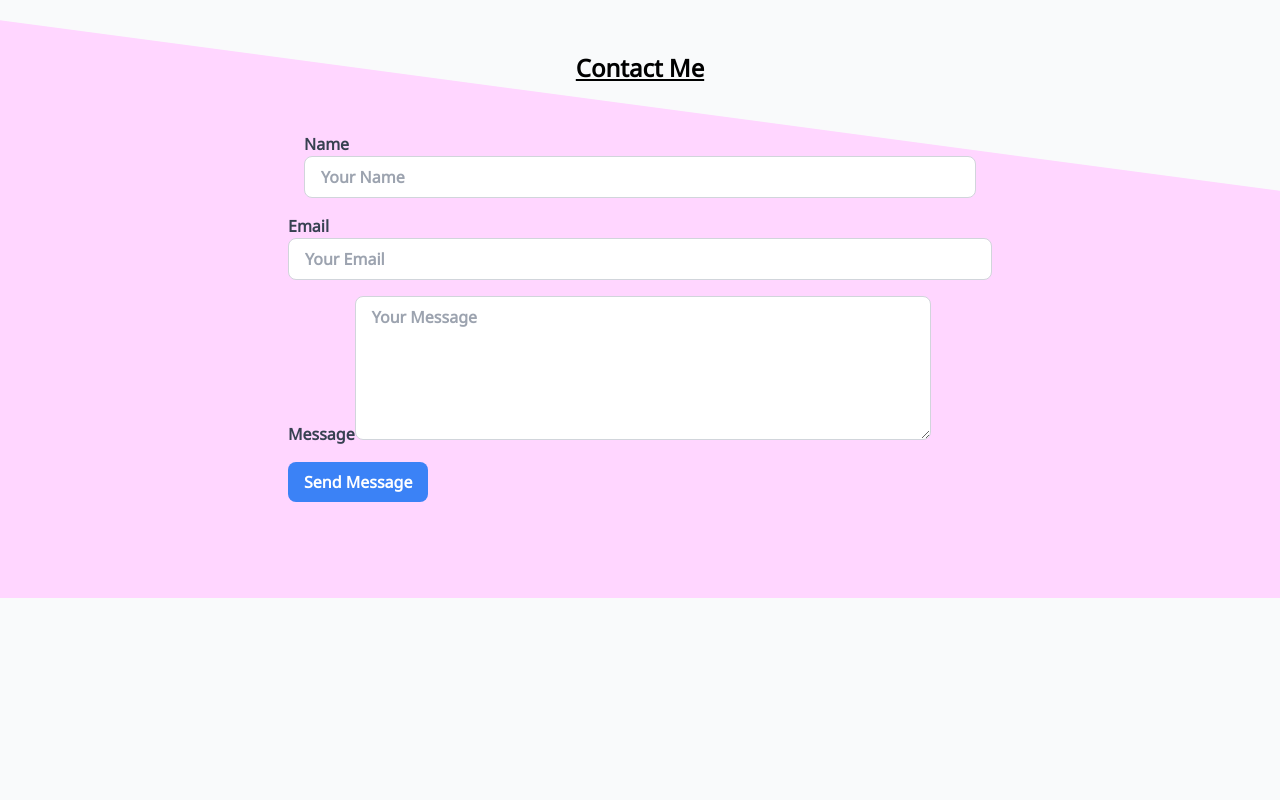
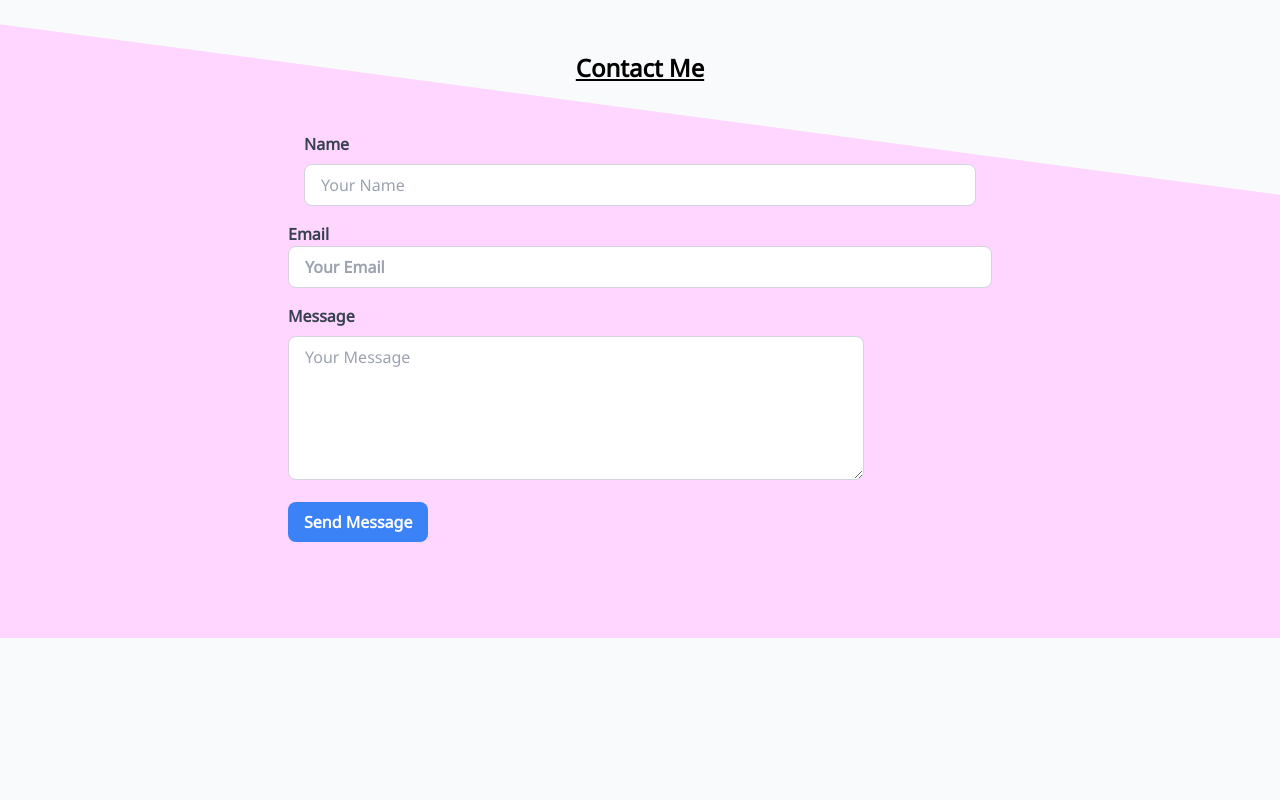
Before and after one commit to TevfikSarlak/dev-website-project, a website: page index.html in a window 1280 px wide. Shown: the part 2960-3760 px from the top of the page. Drawn offline with nearby package versions, Linux system fonts and the light colour scheme.

Commit message:
forms were rearranged

```diff
--- a/index.html
+++ b/index.html
@@ -265,28 +265,28 @@
 
         <h1 class="text-center underline font-bold text-2xl mb-12">Contact Me</h1>
 
-        <form name="contact" method="POST" data-netfily="true" onSubmit="submit">
+        <form name="contact" method="POST" data-netfily="true" action="https://formspree.io/f/mrgvlldn">
           <input type="hidden" name="form-name" value="contact">
           <div class="mb-4 mx-4">
             <label class="block text-gray-700 font-bold mb-2" for="name" >
-              Name<input class="w-full px-4 py-2 border border-gray-300 rounded-lg focus:outline-none focus:ring-2
-              focus:ring-blue-600 focus:border-transparent" id="name" type="text" placeholder="Your Name" name="name">
+              Name
             </label>
-
+            <input class="w-full px-4 py-2 border border-gray-300 rounded-lg focus:outline-none focus:ring-2
+             focus:ring-blue-600 focus:border-transparent" id="name" type="text" placeholder="Your Name" name="name">
           </div>
           <div class="mb-4">
             <label class="block text-gray-700 font-bold mb-2" type="email">
               Email<input class="w-full px-4 py-2 border border-gray-300 rounded-lg focus:outline-none focus:ring-2
-              focus:ring-blue-600 focus:border-transparent" id="email" type="email" placeholder="Your Email" name="email">
+            focus:ring-blue-600 focus:border-transparent" id="email" type="email" placeholder="Your Email" name="email">
             </label>
 
           </div>
           <div class="mb-4">
             <label class="block text-gray-700 font-bold mb-2" for="message">
-              Message<textarea class="w-full md:max-w-xl h-36 px-4 py-2 border border-gray-300 rounded-lg focus:outline-none focus:ring-2
-              focus:ring-blue-600 focus:border-transparent" name="message" id="message" placeholder="Your Message"></textarea>
+              Message
             </label>
-
+            <textarea class="w-full md:max-w-xl h-36 px-4 py-2 border border-gray-300 rounded-lg focus:outline-none focus:ring-2
+            focus:ring-blue-600 focus:border-transparent" name="message" id="message" placeholder="Your Message"></textarea>
           </div>
           <button type="submit" class="bg-blue-500 hover:bg-blue-800 text-white hover:text-gray-200 font-bold py-2 px-4 rounded-lg">
             Send Message
```
